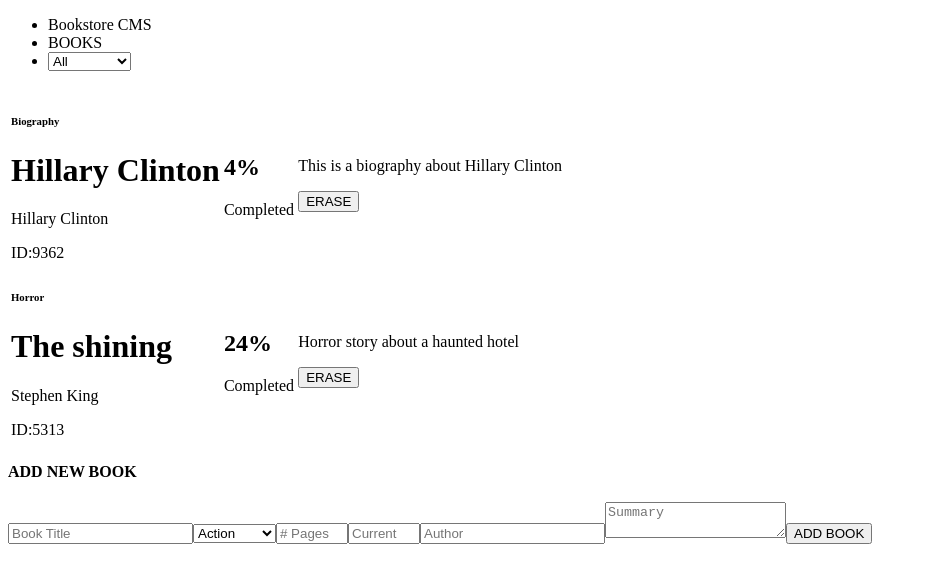
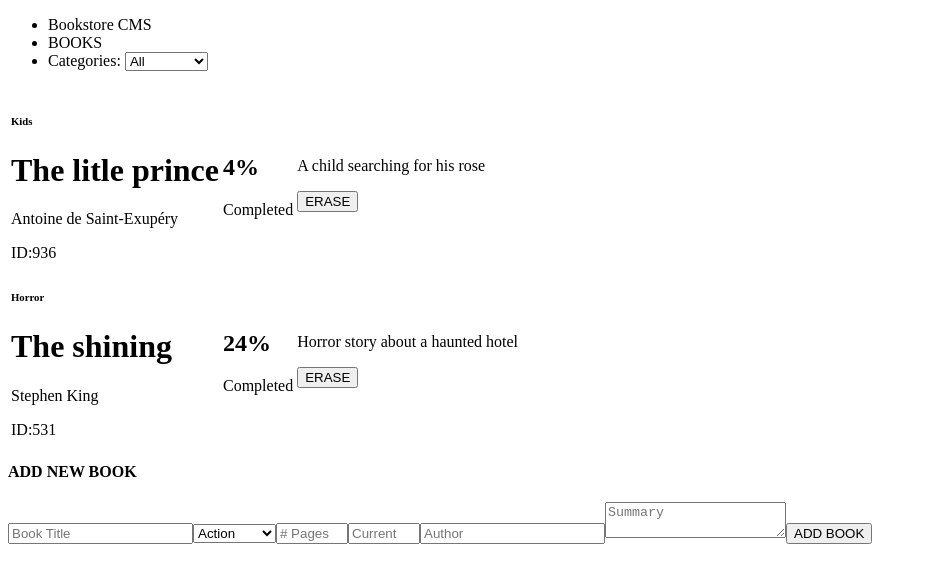
Before and after one commit to mcastorena0316/Bookstore_CMS, a React (Create React App) app: page / in a window 1280 px wide. Shown: the top 582 px of the page, without its empty margins (0-927 px from the left). Built offline with nearby package versions, Linux system fonts and the light colour scheme.

Commit message:
add handleFilterChange method, and refactor booklist design

```diff
--- a/src/components/App.js
+++ b/src/components/App.js
@@ -1,38 +1,16 @@
 import React from 'react';
-import PropTypes from 'prop-types';
 import BooksList from '../containers/BooksList';
 import BookForm from '../containers/BookForm';
 
 
-function App({ books = [] }) {
+function App() {
   return (
     <div className="App">
-      <BooksList
-        books={books}
-        category="All"
-      />
+      <BooksList />
       <BookForm />
     </div>
   );
 }
 
-App.propTypes = {
-  books: PropTypes.PropTypes.arrayOf(
-    PropTypes.shape({
-      id: PropTypes.number,
-      category: PropTypes.string,
-      author: PropTypes.string,
-      title: PropTypes.string,
-      pages: PropTypes.string,
-      progress: PropTypes.string,
-      summary: PropTypes.string,
-    }),
-  ),
-};
-
-App.defaultProps = {
-  books: [],
-};
-
 
 export default App;
--- a/src/components/CategoryFilter.js
+++ b/src/components/CategoryFilter.js
@@ -8,12 +8,13 @@ const CategoryFilter = ({ filter = 'All', handleFilterChange }) => (
     <nav>
       <ul>
         <li className="brand">
-          Bookstore CMS
+          <span>Bookstore CMS</span>
         </li>
         <li className="book">
-          BOOKS
+          <span>BOOKS</span>
         </li>
         <li className="category">
+          <span>Categories: </span>
           <select
             id="category"
             onChange={handleFilterChange}
--- a/src/containers/BooksList.js
+++ b/src/containers/BooksList.js
@@ -2,33 +2,34 @@ import React from 'react';
 import { connect } from 'react-redux';
 import PropTypes from 'prop-types';
 import Book from '../components/Book';
-import { removeBook } from '../actions';
+import { removeBook, filterCategory } from '../actions';
 import CategoryFilter from '../components/CategoryFilter';
+
 /**
  * BookList
  * A table with book
  */
 
-const BooksList = ({ category, books, eraseBook }) => {
+const BooksList = ({
+  category, books, eraseBook, filterCategory,
+}) => {
   const handleRemoveBook = book => {
     eraseBook(book.id);
   };
 
   const handleFilterChange = e => {
     const filter = e.target.value;
-    if (filter === 'All') return;
-    console.log(filter);
-    // set filter in redux
+    filterCategory(filter);
   };
 
   const filtered = category === 'All' ? books : books.filter(book => book.category === category);
-  if (filtered.length >= 1) {
   return (
     <>
       <CategoryFilter
-          category={category}
+        filter={category}
         handleFilterChange={handleFilterChange}
       />
+      {filtered.length >= 1 ? (
         <table>
           <tbody>
             {filtered.map(book => (
@@ -47,13 +48,9 @@ const BooksList = ({ category, books, eraseBook }) => {
             ))}
           </tbody>
         </table>
+      ) : <p>Please add a New Book!</p>}
+
     </>
-    );
-  }
-  return (
-    <div>
-      Please add a Book!
-    </div>
   );
 };
 
@@ -61,6 +58,7 @@ BooksList.defaultProps = {
   category: 'All',
   books: [],
   eraseBook: () => { },
+  filterCategory: () => { },
 };
 
 BooksList.propTypes = {
@@ -77,14 +75,18 @@ BooksList.propTypes = {
     }).isRequired,
   ),
   eraseBook: PropTypes.func,
+  filterCategory: PropTypes.func,
 };
 
 const mapStateToProps = state => ({
   books: state.books,
+  category: state.filter,
 });
 
 const mapDispatchToProps = dispatch => ({
   eraseBook: id => dispatch(removeBook(id)),
+  filterCategory: category => dispatch(filterCategory(category)),
 });
 
+
 export default connect(mapStateToProps, mapDispatchToProps)(BooksList);
--- a/src/index.js
+++ b/src/index.js
@@ -6,17 +6,17 @@ import App from './components/App';
 import * as serviceWorker from './serviceWorker';
 import rootReducer from './reducers';
 
-const testingBooks = {
+const defaultState = {
   filter: 'All',
   books: [
     {
-      category: 'Biography',
-      title: 'Hillary Clinton',
-      author: 'Hillary Clinton',
+      category: 'Kids',
+      title: 'The litle prince',
+      author: 'Antoine de Saint-Exupéry',
       pages: '4231',
       progress: '200',
-      summary: 'This is a biography about Hillary Clinton',
-      id: Math.floor(Math.random() * 10000),
+      summary: 'A child searching for his rose',
+      id: Math.floor(Math.random() * 1000),
     }, {
       category: 'Horror',
       title: 'The shining',
@@ -24,16 +24,16 @@ const testingBooks = {
       pages: '213',
       progress: '52',
       summary: 'Horror story about a haunted hotel',
-      id: Math.floor(Math.random() * 10000),
+      id: Math.floor(Math.random() * 1000),
     }],
 };
 
-const store = createStore(rootReducer(testingBooks));
+const store = createStore(rootReducer(defaultState));
 
 ReactDOM.render(
   <React.StrictMode>
     <Provider store={store}>
-      <App books={testingBooks} />
+      <App />
     </Provider>
   </React.StrictMode>,
   document.getElementById('root'),
```
Lines whose indentation alone changed are shown as unchanged.
